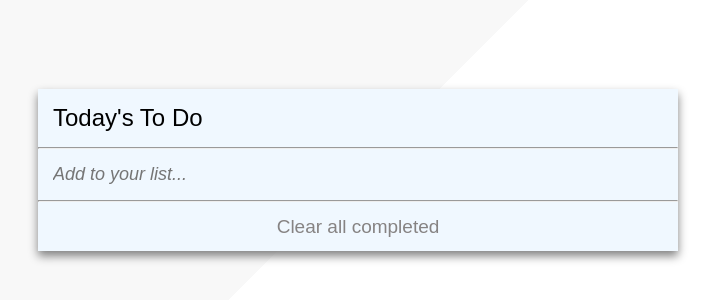
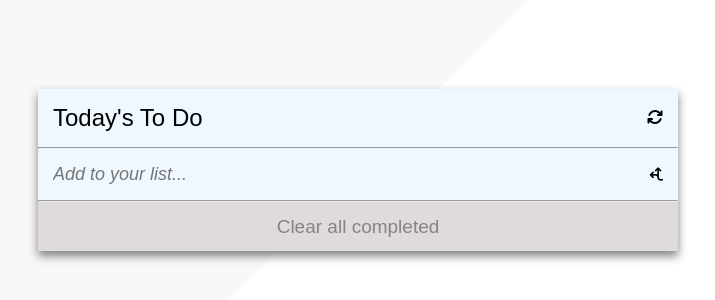
Before and after one commit to Progress2002/To-Do-List, a website built with webpack: page src/index.html in a window 1280 px wide. Shown: the part 230-530 px from the top of the page, without its empty margins (282-997 px from the left). Built offline with nearby package versions, Linux system fonts and the light colour scheme.

Commit message:
Add submit button

```diff
--- a/src/index.html
+++ b/src/index.html
@@ -10,11 +10,17 @@
     <main id="main">
       <div class="heading">
         <h2>Today's To Do</h2>
+        <div class="rotat">
+          <i class="fa-solid fa-arrows-rotate"></i>
+        </div>
       </div>
       <hr>
       <div class="add">
         <form action="">
           <input type="text" name="text" id="text" placeholder="Add to your list..." spellcheck="false">
+          <button type="submit">
+            <i class="fa-solid fa-arrows-split-up-and-left input-arrow"></i>
+          </button>
         </form>
       </div>
       <hr>
--- a/src/style.css
+++ b/src/style.css
@@ -33,6 +33,10 @@ h2 {
   width: 100%;
 }
 
+form {
+  display: flex;
+}
+
 input[type=text] {
   padding: 15px;
   display: block;
@@ -42,6 +46,13 @@ input[type=text] {
   font-size: 18px;
   font-style: italic;
   background-color: inherit;
+}
+
+button[type=submit] {
+  border: none;
+  background-color: inherit;
+  margin-right: 15px;
+  cursor: pointer;
 }
 
 .todo-list .list {
@@ -101,6 +112,7 @@ input[type=checkbox]:hover {
   padding: 13px;
   text-align: center;
   font-size: 20px;
+  background-color: rgb(223, 219, 219);
 }
 
 #completed:hover {
```
